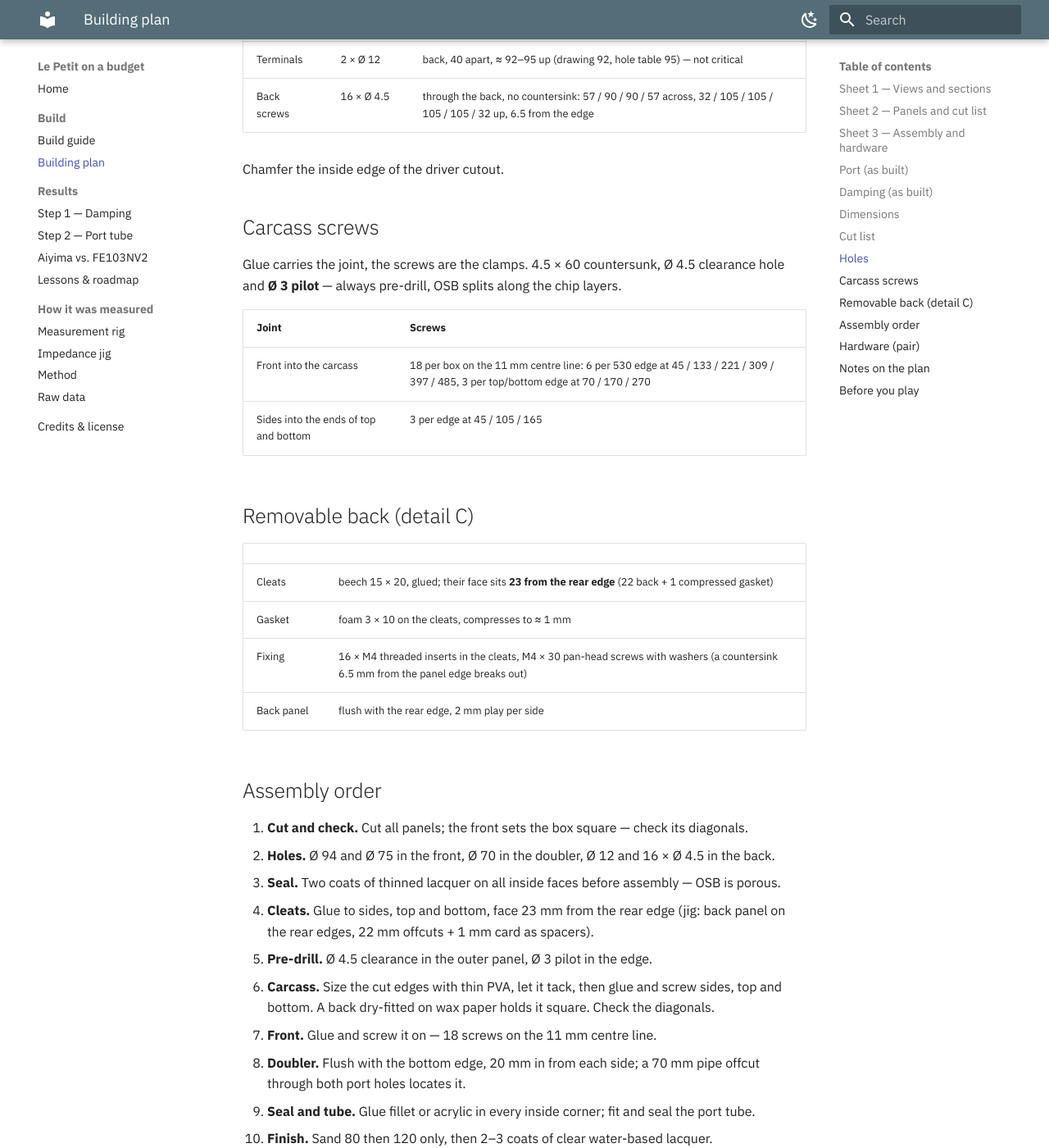
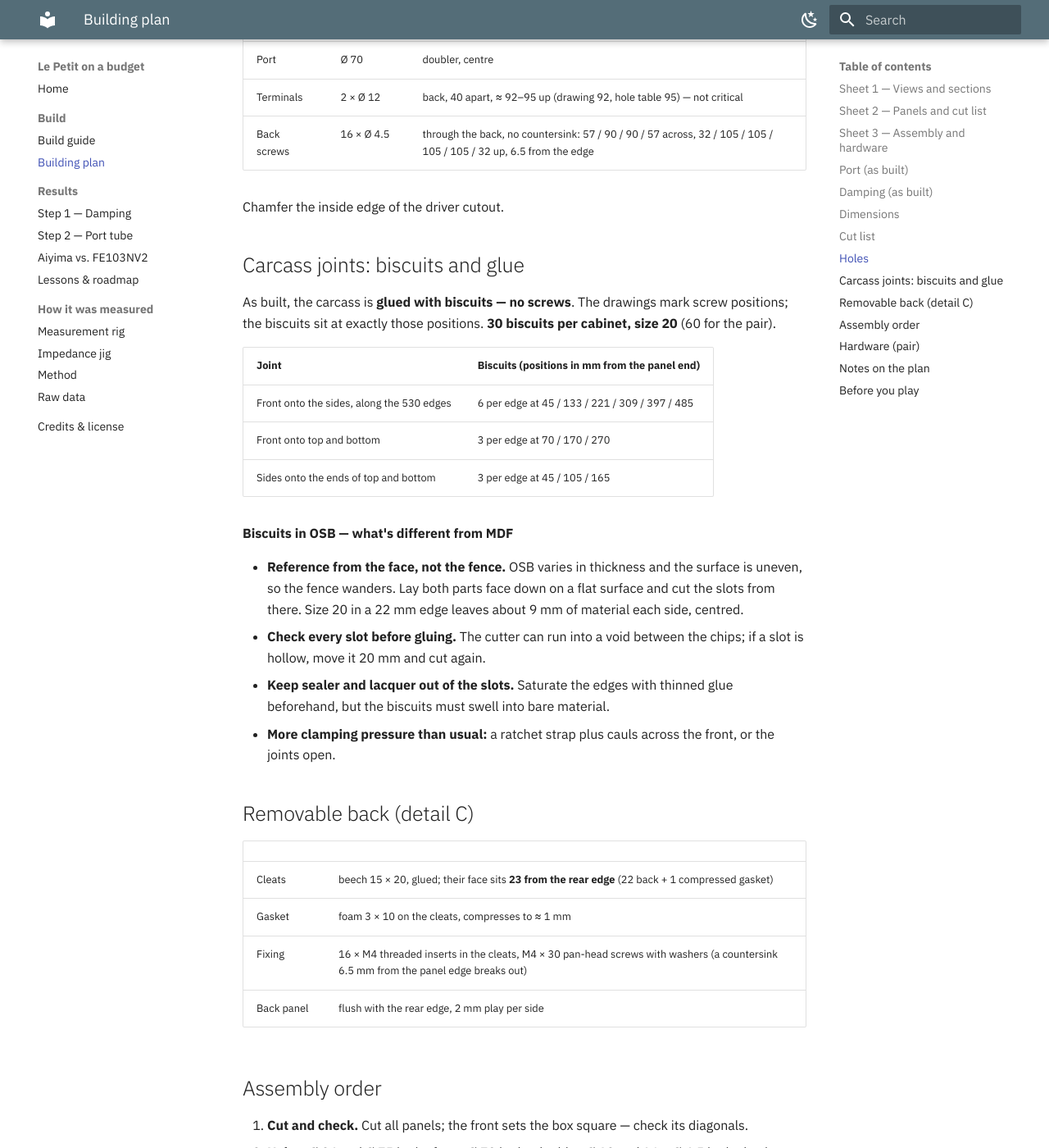
Before and after one commit to rich1704/le-petit-on-a-budget, an MkDocs documentation site: the page built from docs/building-plan.md, in a window 1280 px wide and 1400 px high, scrolled down 4558 px. Shown: the whole window at 82% size. Built offline with MkDocs 1.6.1 and Material for MkDocs 9.7.7, drawn with Linux system fonts in a browser that asks for light colours; some of the changed text lies outside the part shown.

Commit message:
Carcass: biscuits (Flachdübel) and wood glue, no screws — only the back panel is screwed
Co-Authored-By: Claude Opus 5.5 <noreply@anthropic.com>

```diff
--- a/docs/building-plan.md
+++ b/docs/building-plan.md
@@ -1,8 +1,10 @@
 # Building plan
 
 Le Petit after Jean Hiraga (*L'Audiophile* no. 29, 1983), hole positions after R. Berchtold (2022),
-adapted to **22 mm OSB** with butt joints (glued and screwed) and a **removable back panel**.
+adapted to **22 mm OSB** with butt joints with biscuits and wood glue (no screws in the carcass) and a **removable back panel**.
 All dimensions in mm. The drawings are vector files (SVG) — open them full size to print at any scale.
+The carcass was **glued with biscuits, not screwed**: where the drawings mark carcass screws, read
+biscuit positions.
 
 > **Changed against the drawings: the back panel is 292 × 482**, not 294 × 484 — 2 mm play per side
 > in the 296 × 486 opening (step 10 of the [build guide](01-build.md)). The drawings show the
@@ -16,7 +18,7 @@ All dimensions in mm. The drawings are vector files (SVG) — open them full siz
 
 ## Sheet 2 — Panels and cut list
 
-[![Sheet 2: every panel with holes and screw positions, cut list](plans/building-plan-sheet-2.png)](plans/building-plan-sheet-2.svg)
+[![Sheet 2: every panel with holes, joint positions and cut list](plans/building-plan-sheet-2.png)](plans/building-plan-sheet-2.svg)
 
 [Open sheet 2 (SVG)](plans/building-plan-sheet-2.svg)
 
@@ -40,7 +42,7 @@ All dimensions in mm. The drawings are vector files (SVG) — open them full siz
 | --- | --- |
 | Outside | 530 × 340 × 232 (H × W × D), 254 deep at the doubler |
 | Inside clear | 486 × 296 × 188 = **27.0 l** (original 26.5 l) |
-| Material | 22 mm OSB, butt joints, glued and screwed |
+| Material | 22 mm OSB, butt joints with **biscuits (size 20) and wood glue — no screws in the carcass**; only the back panel is screwed (M4 into inserts) |
 | Port | Ø 70 through the doubler, Ø 75 bore in the front; the plan's tube 117 + doubler 22 = 139 mm ≈ 43 Hz for the FE103NV2 — **with the Aiyima: 175 mm total, ≈ 48 Hz** ([Step 2](06-step-2-port-tube.md)) |
 
 ## Cut list
@@ -70,15 +72,27 @@ Cut the cleats to fit the finished opening.
 
 Chamfer the inside edge of the driver cutout.
 
-## Carcass screws
+## Carcass joints: biscuits and glue
 
-Glue carries the joint, the screws are the clamps. 4.5 × 60 countersunk, Ø 4.5 clearance hole and
-**Ø 3 pilot** — always pre-drill, OSB splits along the chip layers.
+As built, the carcass is **glued with biscuits — no screws**. The drawings mark screw positions; the
+biscuits sit at exactly those positions. **30 biscuits per cabinet, size 20** (60 for the pair).
 
-| Joint | Screws |
+| Joint | Biscuits (positions in mm from the panel end) |
 | --- | --- |
-| Front into the carcass | 18 per box on the 11 mm centre line: 6 per 530 edge at 45 / 133 / 221 / 309 / 397 / 485, 3 per top/bottom edge at 70 / 170 / 270 |
-| Sides into the ends of top and bottom | 3 per edge at 45 / 105 / 165 |
+| Front onto the sides, along the 530 edges | 6 per edge at 45 / 133 / 221 / 309 / 397 / 485 |
+| Front onto top and bottom | 3 per edge at 70 / 170 / 270 |
+| Sides onto the ends of top and bottom | 3 per edge at 45 / 105 / 165 |
+
+**Biscuits in OSB — what's different from MDF**
+
+- **Reference from the face, not the fence.** OSB varies in thickness and the surface is uneven, so
+  the fence wanders. Lay both parts face down on a flat surface and cut the slots from there. Size 20
+  in a 22 mm edge leaves about 9 mm of material each side, centred.
+- **Check every slot before gluing.** The cutter can run into a void between the chips; if a slot is
+  hollow, move it 20 mm and cut again.
+- **Keep sealer and lacquer out of the slots.** Saturate the edges with thinned glue beforehand, but the
+  biscuits must swell into bare material.
+- **More clamping pressure than usual:** a ratchet strap plus cauls across the front, or the joints open.
 
 ## Removable back (detail C)
 
@@ -96,10 +110,10 @@ Glue carries the joint, the screws are the clamps. 4.5 × 60 countersunk, Ø 4.5
 3. **Seal.** Two coats of thinned lacquer on all inside faces before assembly — OSB is porous.
 4. **Cleats.** Glue to sides, top and bottom, face 23 mm from the rear edge (jig: back panel on the
    rear edges, 22 mm offcuts + 1 mm card as spacers).
-5. **Pre-drill.** Ø 4.5 clearance in the outer panel, Ø 3 pilot in the edge.
-6. **Carcass.** Size the cut edges with thin PVA, let it tack, then glue and screw sides, top and
-   bottom. A back dry-fitted on wax paper holds it square. Check the diagonals.
-7. **Front.** Glue and screw it on — 18 screws on the 11 mm centre line.
+5. **Biscuit slots.** Cut all 30 slots per cabinet (size 20), referenced from the face; check each for voids.
+6. **Carcass.** Size the cut edges with thin PVA, let it tack, then glue sides, top and bottom with
+   biscuits, strap-clamped. A back dry-fitted on wax paper holds it square. Check the diagonals.
+7. **Front.** Glue it on with 18 biscuits; clamp with a strap and cauls across the front.
 8. **Doubler.** Flush with the bottom edge, 20 mm in from each side; a 70 mm pipe offcut through both
    port holes locates it.
 9. **Seal and tube.** Glue fillet or acrylic in every inside corner; fit and seal the port tube.
@@ -117,7 +131,7 @@ Glue carries the joint, the screws are the clamps. 4.5 × 60 countersunk, Ø 4.5
 | 32 | M4 × 30 pan-head screws + washers |
 | ≈ 3.5 m | foam gasket tape 3 × 10 |
 | 2 pairs | speaker terminals for Ø 12 holes |
-| ≈ 60 | screws 4.5 × 60 countersunk |
+| 60 | biscuits size 20 (carcass, no screws) |
 | | damping — plan: 10 mm wool felt (≈ 1.2 m² per pair); this build: sheep's wool garden fleece (≈ 140 g/m²), one back-panel sheet + one pocket per speaker, and 2 × 50 g polyester fill |
 | | PVA glue, clear lacquer, acrylic sealant, wire |
 
```
Also changed, not shown: README.md (+5 -5 lines), docs/01-build.md (+20 -9 lines), docs/index.md (+5 -5 lines).
